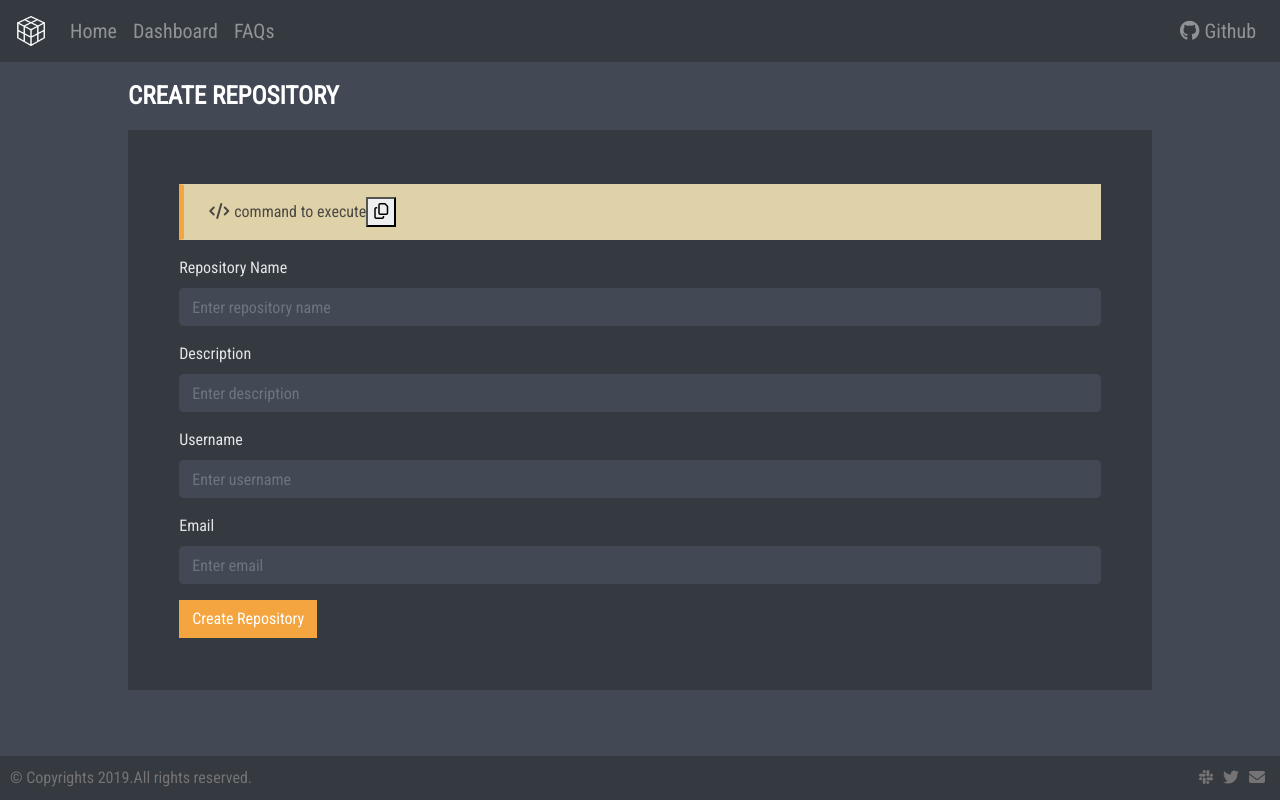
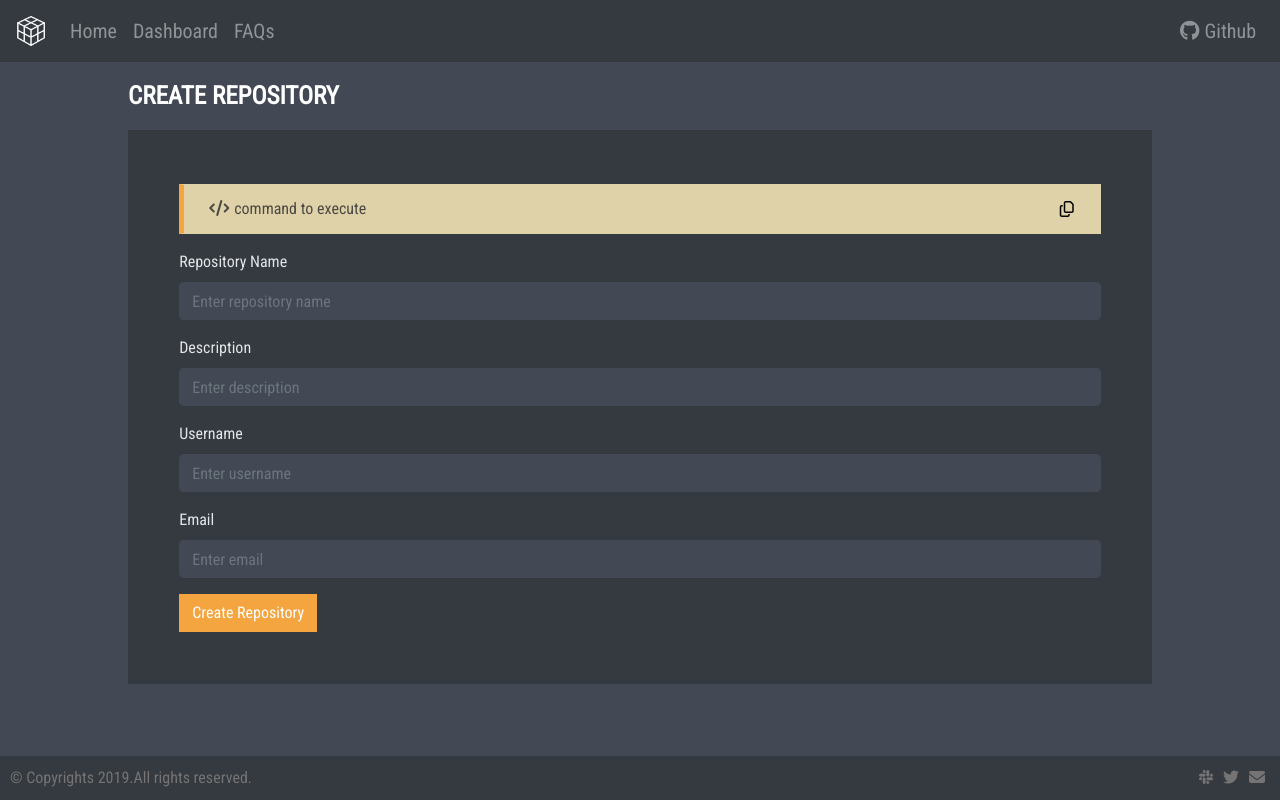
Before and after one commit to tensorwerk/hangar-gui, a React (Create React App) app: page /createrepository in a window 1280 px wide. Built offline with nearby package versions, Linux system fonts and the light colour scheme; a web font is replaced by a local one.

Commit message:
Style fixes

```diff
--- a/src/styles/alert.scss
+++ b/src/styles/alert.scss
@@ -3,5 +3,5 @@
   background-color: #e0d2a8;
   border-color: #e0d2a8;
   border-radius: 0px;
-  border-left: 5px solid rgb(245, 165, 64);
+  border-left: 5px solid #f5a540;
 }
--- a/src/styles/button.scss
+++ b/src/styles/button.scss
@@ -15,3 +15,9 @@
 .btn-large {
   padding: 10px 80px;
 }
+
+.btn-invisible {
+  float: right;
+  border: none;
+  background-color: transparent;
+}
```
